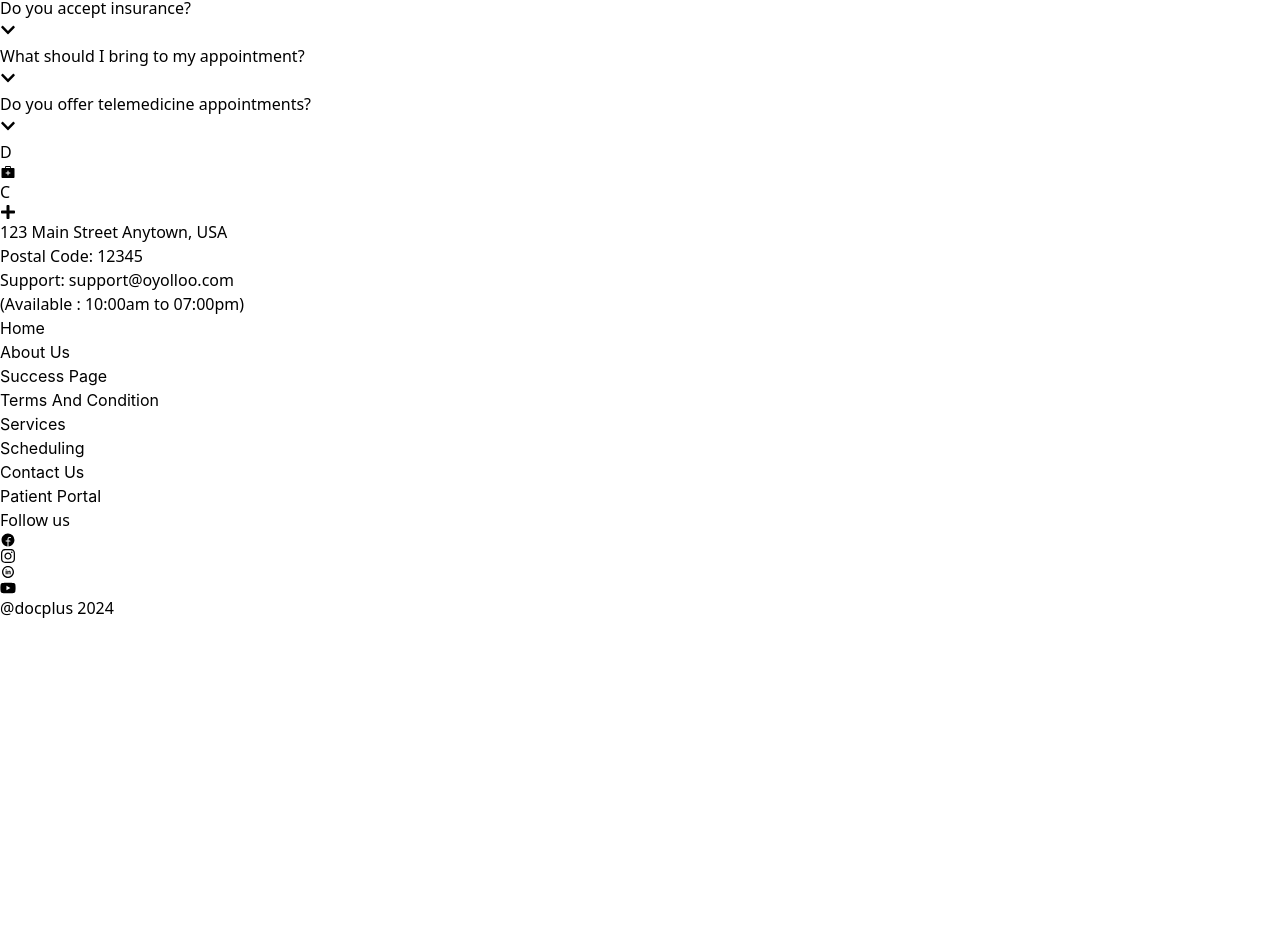
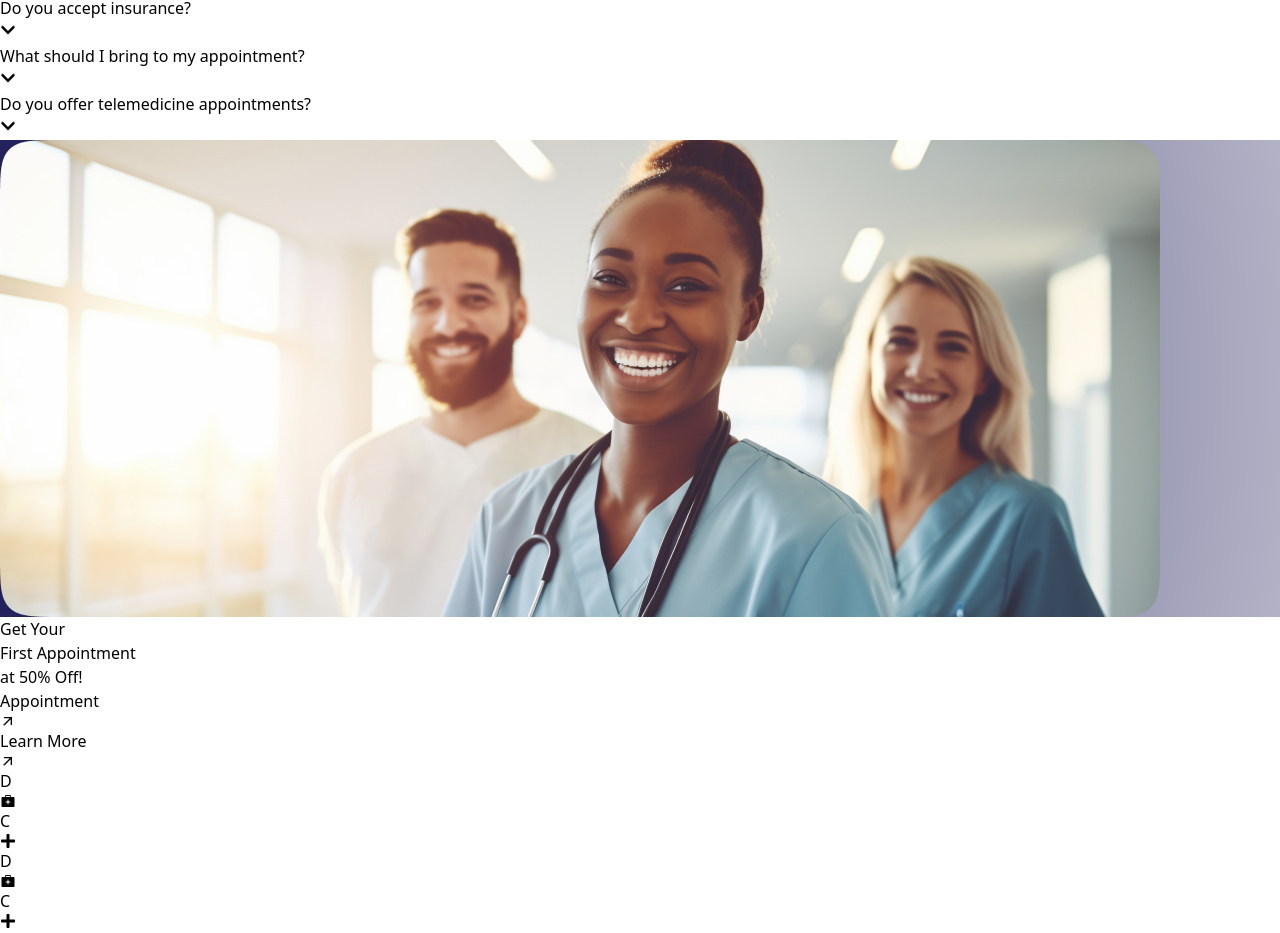
Before and after one commit to taiatulislam/codelabs-digital, a React (Vite) app: page / in a window 1280 px wide. Shown: the part 3411-4344 px from the top of the page. Before the commit the page ends 4031 px from the top, so only its background shows below. Built offline with nearby package versions, Linux system fonts and the light colour scheme.

Commit message:
Advertisement banner completed

```diff
--- a/src/App.jsx
+++ b/src/App.jsx
@@ -5,6 +5,7 @@ import Navbar from "./components/Navbar/Navbar";
 import Service from "./components/Service/Service";
 import Testimonial from "./components/Testimonial/Testimonial";
 import WhoWeAre from "./components/WhoWeAre/WhoWeAre";
+import Advertisement from "./components/Advertisement/Advertisement";
 
 function App() {
   return (
@@ -15,6 +16,7 @@ function App() {
       <Service></Service>
       <Testimonial></Testimonial>
       <FAQ></FAQ>
+      <Advertisement></Advertisement>
       <Footer></Footer>
     </div>
   );
--- /dev/null
+++ b/src/components/Advertisement/Advertisement.jsx
@@ -0,0 +1,49 @@
+import advertisement from "../../assets/advertisement.png";
+import { MdOutlineArrowOutward } from "react-icons/md";
+import { FaPlus } from "react-icons/fa";
+import { IoIosMedkit } from "react-icons/io";
+
+const Advertisement = () => {
+  return (
+    <div className="max-w-7xl mx-auto my-28 relative">
+      <div
+        style={{
+          backgroundImage:
+            "radial-gradient(circle at 5% 50%,#020043, #0200434D)",
+        }}
+        className="z-10 rounded-[40px]"
+      >
+        <img
+          src={advertisement}
+          alt="advertisement"
+          className="w-full relative -z-10"
+        />
+      </div>
+      <div className="absolute top-[30%] left-16">
+        <h2 className="text-5xl font-semibold text-[#FFFFF5] leading-[4rem]">
+          Get Your <br /> First Appointment <br /> at 50% Off!
+        </h2>
+        {/* Appointment Button */}
+        <div className="bg-[#FFC637] mr-5 rounded-lg py-2 px-4 inline-flex gap-1 mt-8">
+          <button className="font-medium text-[#020043]">Appointment</button>
+          <MdOutlineArrowOutward className="text-xl" />
+        </div>
+        {/* Learn More Button */}
+        <div className="border border-[#FFFFF5] rounded-lg py-2 px-4 inline-flex gap-1">
+          <button className="font-medium text-[#FFFFF5]">Learn More</button>
+          <MdOutlineArrowOutward className="text-xl text-[#FFFFF5]" />
+        </div>
+      </div>
+
+      {/* Logo */}
+      <h1 className="text-[#FFFFF5] text-4xl font-semibold mb-5 absolute top-10 right-10">
+        D
+        <IoIosMedkit className="bg-[#FFC637] p-1 text-[30px] rounded-full inline-block mb-2" />
+        C
+        <FaPlus className="p-3 font-black text-[40px] rounded-full inline-block mb-2 -ml-2" />
+      </h1>
+    </div>
+  );
+};
+
+export default Advertisement;
--- a/src/components/FAQ/FAQ.jsx
+++ b/src/components/FAQ/FAQ.jsx
@@ -2,7 +2,7 @@ import { useState } from "react";
 import { FaChevronDown, FaChevronUp } from "react-icons/fa";
 
 const FAQ = () => {
-  const [isActive, setIsActive] = useState(false);
+  const [isActive, setIsActive] = useState(true);
 
   return (
     <div className="max-w-7xl mx-auto">
@@ -15,7 +15,7 @@ const FAQ = () => {
 
       <div className="flex flex-col gap-3">
         <div>
-          <div className="bg-[#FFFFF5] px-16 flex items-center justify-between">
+          <div className="bg-[#FFFFF5] px-16 flex items-center justify-between rounded-xl">
             <h3 className="text-xl font-semibold py-5">
               What are your office hours?
             </h3>
@@ -24,13 +24,13 @@ const FAQ = () => {
                 className={`${isActive ? "block" : "hidden"}`}
                 onClick={() => setIsActive(!isActive)}
               >
-                <FaChevronDown />
+                <FaChevronUp />
               </button>
               <button
                 className={`${isActive ? "hidden" : "block"}`}
                 onClick={() => setIsActive(!isActive)}
               >
-                <FaChevronUp />
+                <FaChevronDown />
               </button>
             </div>
           </div>
@@ -45,7 +45,7 @@ const FAQ = () => {
             clinic for specific hours.
           </p>
         </div>
-        <div className="bg-[#FFFFF5] px-16 flex items-center justify-between">
+        <div className="bg-[#FFFFF5] px-16 flex items-center justify-between rounded-xl">
           <h3 className="text-xl font-semibold py-5">
             How can I schedule an appointment?
           </h3>
@@ -53,7 +53,7 @@ const FAQ = () => {
             <FaChevronDown />
           </button>
         </div>
-        <div className="bg-[#FFFFF5] px-16 flex items-center justify-between">
+        <div className="bg-[#FFFFF5] px-16 flex items-center justify-between rounded-xl">
           <h3 className="text-xl font-semibold py-5">
             Do you accept insurance?
           </h3>
@@ -61,7 +61,7 @@ const FAQ = () => {
             <FaChevronDown />
           </button>
         </div>
-        <div className="bg-[#FFFFF5] px-16 flex items-center justify-between">
+        <div className="bg-[#FFFFF5] px-16 flex items-center justify-between rounded-xl">
           <h3 className="text-xl font-semibold py-5">
             What should I bring to my appointment?
           </h3>
@@ -69,7 +69,7 @@ const FAQ = () => {
             <FaChevronDown />
           </button>
         </div>
-        <div className="bg-[#FFFFF5] px-16 flex items-center justify-between">
+        <div className="bg-[#FFFFF5] px-16 flex items-center justify-between rounded-xl">
           <h3 className="text-xl font-semibold py-5">
             Do you offer telemedicine appointments?
           </h3>
--- a/src/components/Service/Service.jsx
+++ b/src/components/Service/Service.jsx
@@ -5,7 +5,7 @@ import { MdOutlineArrowOutward } from "react-icons/md";
 
 const Service = () => {
   return (
-    <div className="max-w-7xl mx-auto">
+    <div className="max-w-7xl mx-auto my-28">
       <div className="grid grid-rows-2 gap-5 p-10 rounded-xl bg-[#FFFFF5]">
         <div className="grid grid-cols-2 gap-5">
           <div>
--- a/src/components/WhoWeAre/WhoWeAre.jsx
+++ b/src/components/WhoWeAre/WhoWeAre.jsx
@@ -3,7 +3,7 @@ import weAre from "../../assets/weAre.png";
 
 const WhoWeAre = () => {
   return (
-    <div className="max-w-7xl mx-auto py-28">
+    <div className="max-w-7xl mx-auto my-28">
       <div className="grid grid-cols-2 gap-5">
         <div>
           <p className="border border-[#4D4C7B] bg-[#FBFBFB] py-2 px-4 rounded-full text-[#020043] inline">
```
Also changed, not shown: src/assets/advertisement.png (added).
